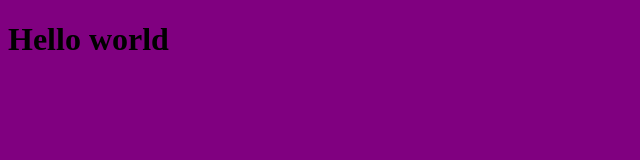
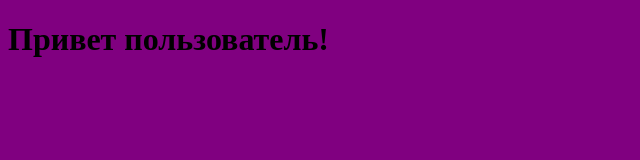
Before and after one commit to SergioMartinov31/-GitHub-for-beginners, a plain HTML site: page index.html in a window 1280 px wide. Shown: the whole page, without its empty margins (0-640 px from the left). Drawn offline with Linux system fonts and the light colour scheme.

Commit message:
добавили приветствие

```diff
--- a/index.html
+++ b/index.html
@@ -6,6 +6,7 @@
   <link rel="stylesheet" href="style.css" />
 </head>
 <body>
-    <h1>Hello world</h1>
+    <h1>Привет пользователь!</h1>
+
 </body>
 </html>
```
